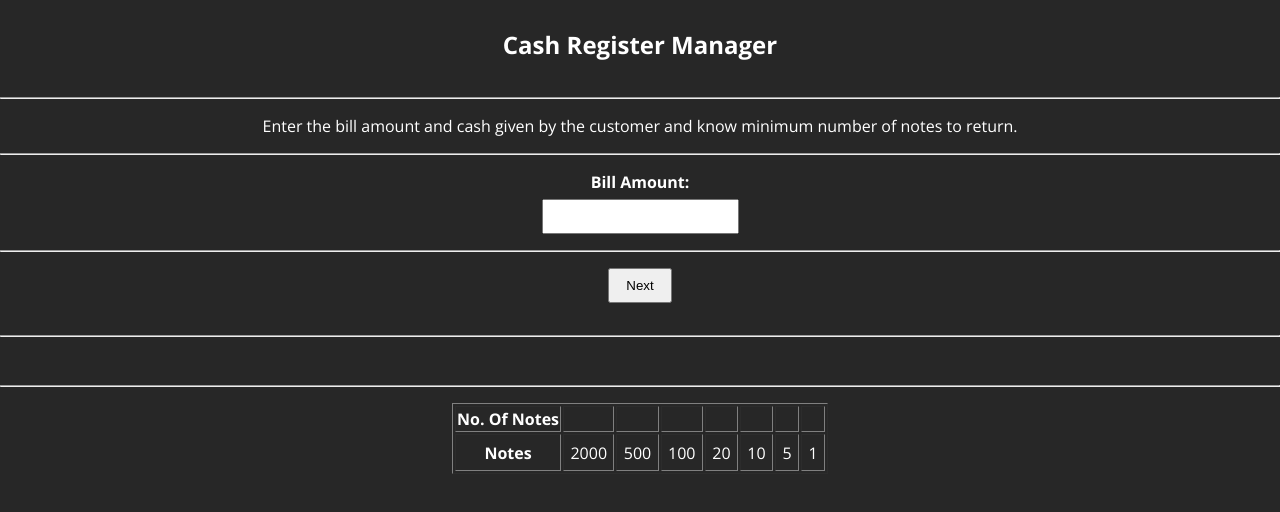
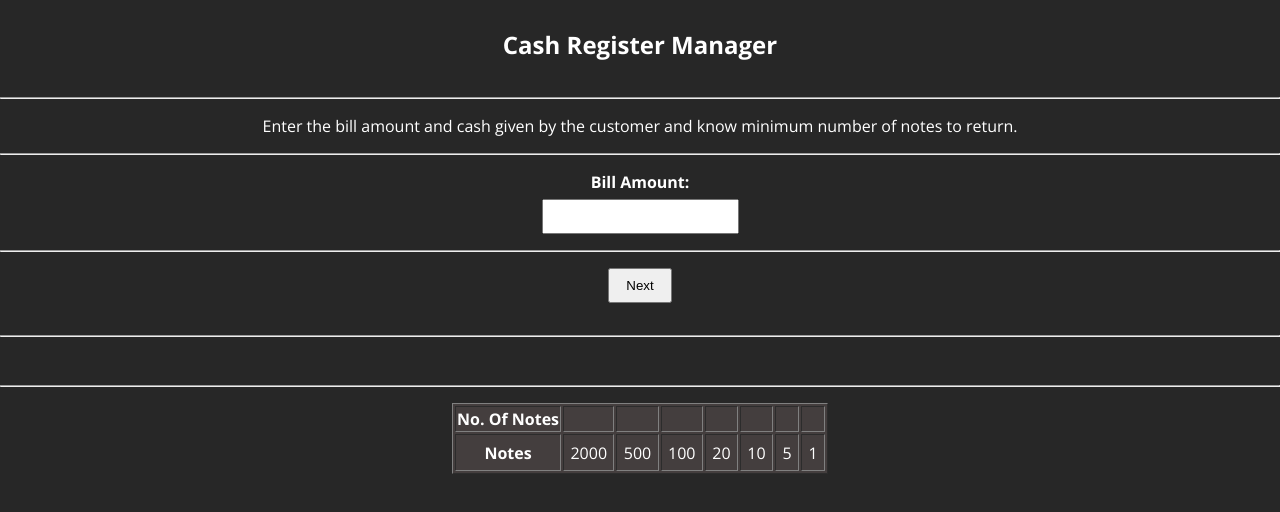
Before and after one commit to Avin008/cashRegister, a plain HTML site: page index.html in a window 1280 px wide. Drawn offline with nearby package versions, Linux system fonts and the light colour scheme.

Commit message:
style: table background color

```diff
--- a/style.css
+++ b/style.css
@@ -32,6 +32,8 @@ input {
 table {
   margin: auto;
   text-align: center;
+  background-color: rgb(68, 62, 62);
+  color: rgb(255, 255, 255);
 }
 
 label {
```
